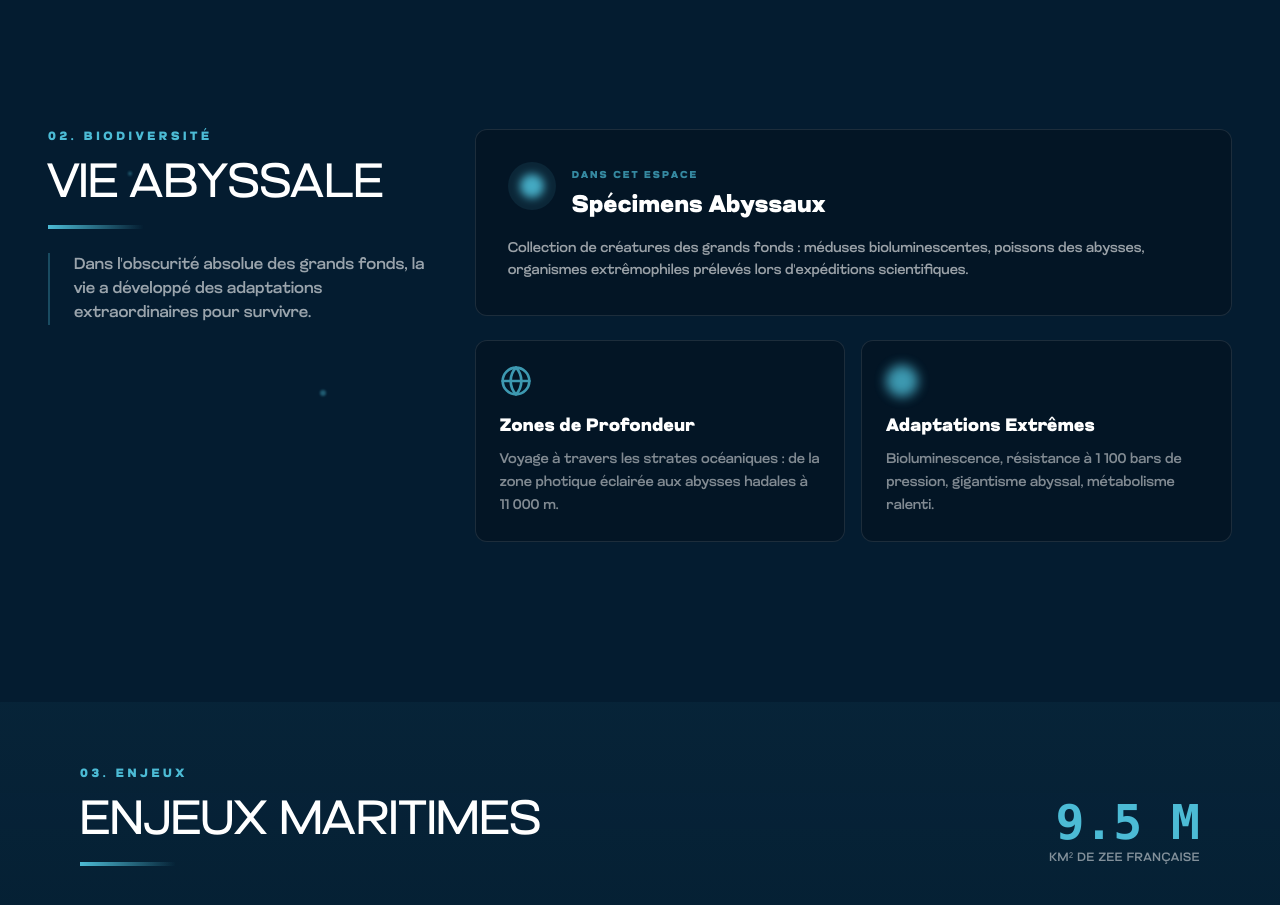
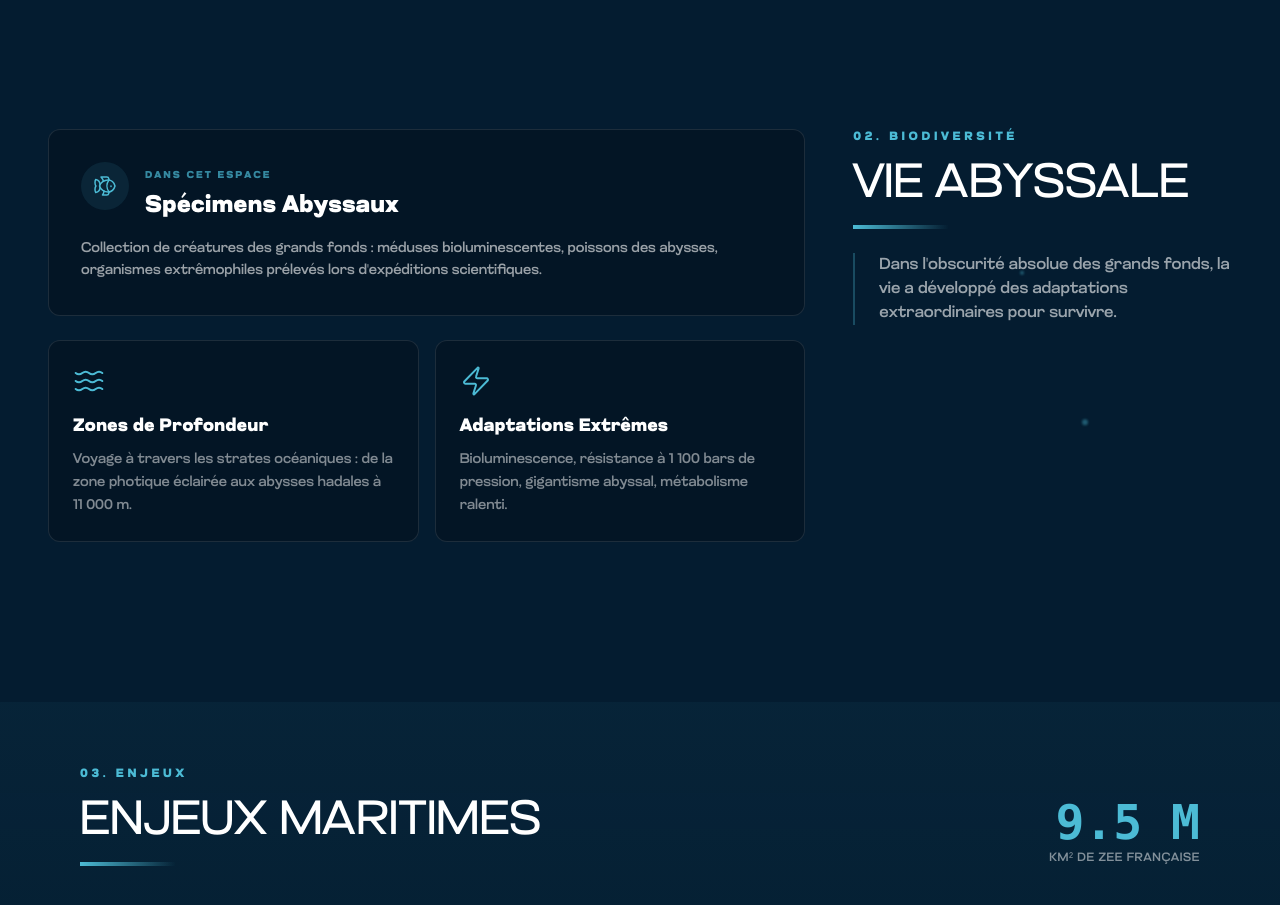
Before and after one commit to KillianGil/reaco-site-abysse, a Next.js app: page /visiter in a window 1280 px wide. Shown: the part 1400-2305 px from the top of the page. Built offline with nearby package versions, Linux system fonts and the light colour scheme.

Commit message:
optimisation V14

```diff
--- a/src/app/visiter/page.tsx
+++ b/src/app/visiter/page.tsx
@@ -4,7 +4,7 @@ import { Navbar, Footer } from "@/components/UI";
 import { useEffect, useRef } from "react";
 import gsap from "gsap";
 import { ScrollTrigger } from "gsap/ScrollTrigger";
-import { Anchor, Ship, Globe, Radio, Database, ShieldAlert } from "lucide-react";
+import { Anchor, Ship, Globe, Radio, Database, ShieldAlert, Fish, Waves, Zap } from "lucide-react";
 
 gsap.registerPlugin(ScrollTrigger);
 
@@ -202,28 +202,16 @@ export default function ExpositionsPage() {
                     </div>
 
                     <div className="flex flex-col lg:flex-row gap-8 md:gap-12 items-start relative z-10">
-                        {/* Left: Header - même style que la section 1 */}
-                        <div className="w-full lg:w-1/3 lg:sticky lg:top-32">
-                            <div className="section-header mb-8 md:mb-10">
-                                <span className="text-[#4CBBD5] text-[10px] md:text-xs font-bold tracking-[0.3em] uppercase block mb-3 md:mb-4">02. BIODIVERSITÉ</span>
-                                <h3 className="text-3xl md:text-5xl font-light uppercase">Vie Abyssale</h3>
-                                <div className="h-1 w-16 md:w-24 bg-gradient-to-r from-[#4CBBD5] to-transparent mt-3 md:mt-4" />
-                                <p className="mt-4 md:mt-6 text-white/60 text-sm md:text-base leading-relaxed border-l-2 border-[#4CBBD5]/30 pl-4 md:pl-6">
-                                    Dans l&apos;obscurité absolue des grands fonds, la vie a développé des adaptations extraordinaires pour survivre.
-                                </p>
-                            </div>
-                        </div>
-
-                        {/* Right: Content */}
-                        <div className="w-full lg:w-2/3 space-y-6">
-                            {/* Bioluminescence - carte principale */}
+                        {/* Left: Content (cartes) */}
+                        <div className="w-full lg:w-2/3 space-y-6 order-2 lg:order-1">
+                            {/* Spécimens Abyssaux - carte principale */}
                             <div className="group relative bg-[#031525] border border-white/10 hover:border-[#4CBBD5] transition-all duration-500 rounded-xl overflow-hidden">
                                 <div className="absolute inset-0 bg-gradient-to-r from-[#4CBBD5]/5 to-transparent opacity-0 group-hover:opacity-100 transition-opacity duration-500" />
 
                                 <div className="p-6 md:p-8 relative z-10">
                                     <div className="flex items-start gap-4 mb-4">
                                         <div className="w-12 h-12 bg-[#4CBBD5]/10 rounded-full flex items-center justify-center shrink-0">
-                                            <div className="w-6 h-6 rounded-full bg-[#4CBBD5] blur-[4px] animate-pulse" />
+                                            <Fish className="w-6 h-6 text-[#4CBBD5]" strokeWidth={1.5} />
                                         </div>
                                         <div>
                                             <span className="text-[10px] font-bold tracking-[0.2em] text-[#4CBBD5]/70 uppercase">Dans cet espace</span>
@@ -242,7 +230,7 @@ export default function ExpositionsPage() {
                                 <div className="group relative bg-[#031525] border border-white/10 hover:border-[#4CBBD5] transition-all duration-500 rounded-xl overflow-hidden p-6">
                                     <div className="absolute inset-0 bg-gradient-to-r from-[#4CBBD5]/5 to-transparent opacity-0 group-hover:opacity-100 transition-opacity duration-500" />
                                     <div className="relative z-10">
-                                        <Globe className="w-8 h-8 text-[#4CBBD5] mb-4 opacity-80" />
+                                        <Waves className="w-8 h-8 text-[#4CBBD5] mb-4" strokeWidth={1.5} />
                                         <h5 className="text-lg font-bold text-white mb-2 group-hover:text-[#4CBBD5] transition-colors">Zones de Profondeur</h5>
                                         <p className="text-white/50 text-sm leading-relaxed">Voyage à travers les strates océaniques : de la zone photique éclairée aux abysses hadales à 11 000 m.</p>
                                     </div>
@@ -252,11 +240,23 @@ export default function ExpositionsPage() {
                                 <div className="group relative bg-[#031525] border border-white/10 hover:border-[#4CBBD5] transition-all duration-500 rounded-xl overflow-hidden p-6">
                                     <div className="absolute inset-0 bg-gradient-to-r from-[#4CBBD5]/5 to-transparent opacity-0 group-hover:opacity-100 transition-opacity duration-500" />
                                     <div className="relative z-10">
-                                        <div className="w-8 h-8 rounded-full bg-[#4CBBD5] blur-[6px] mb-4 opacity-80" />
+                                        <Zap className="w-8 h-8 text-[#4CBBD5] mb-4" strokeWidth={1.5} />
                                         <h5 className="text-lg font-bold text-white mb-2 group-hover:text-[#4CBBD5] transition-colors">Adaptations Extrêmes</h5>
                                         <p className="text-white/50 text-sm leading-relaxed">Bioluminescence, résistance à 1 100 bars de pression, gigantisme abyssal, métabolisme ralenti.</p>
                                     </div>
                                 </div>
+                            </div>
+                        </div>
+
+                        {/* Right: Header */}
+                        <div className="w-full lg:w-1/3 lg:sticky lg:top-32 order-1 lg:order-2">
+                            <div className="section-header mb-8 md:mb-10">
+                                <span className="text-[#4CBBD5] text-[10px] md:text-xs font-bold tracking-[0.3em] uppercase block mb-3 md:mb-4">02. BIODIVERSITÉ</span>
+                                <h3 className="text-3xl md:text-5xl font-light uppercase">Vie Abyssale</h3>
+                                <div className="h-1 w-16 md:w-24 bg-gradient-to-r from-[#4CBBD5] to-transparent mt-3 md:mt-4" />
+                                <p className="mt-4 md:mt-6 text-white/60 text-sm md:text-base leading-relaxed border-l-2 border-[#4CBBD5]/30 pl-4 md:pl-6">
+                                    Dans l&apos;obscurité absolue des grands fonds, la vie a développé des adaptations extraordinaires pour survivre.
+                                </p>
                             </div>
                         </div>
                     </div>
```
